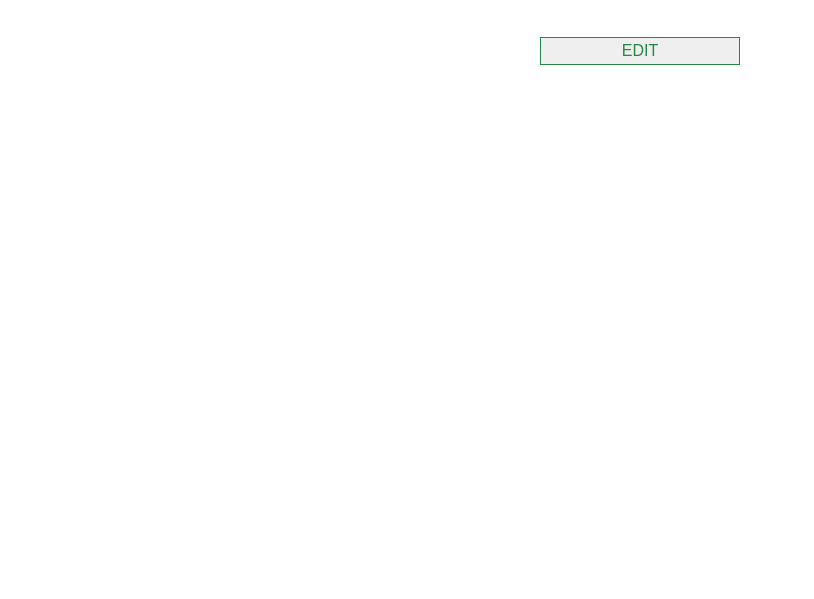
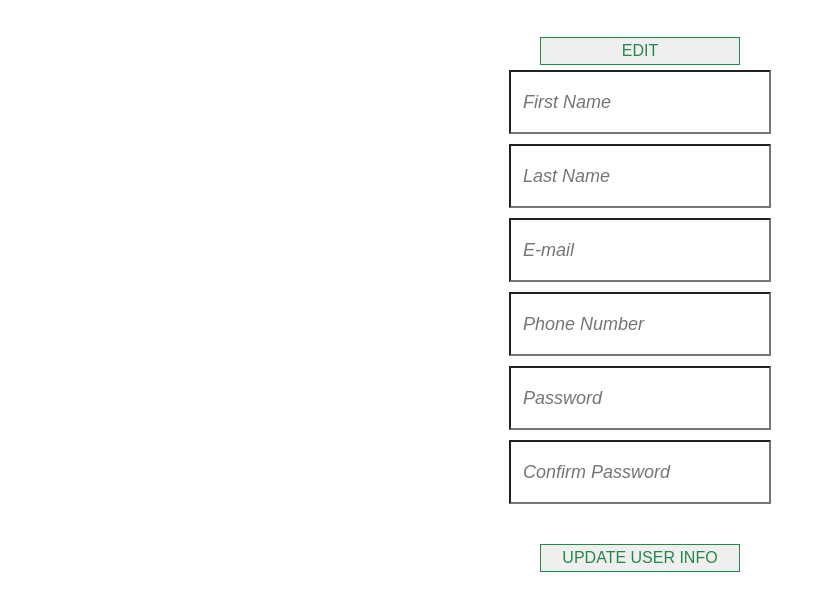
Before and after one commit to rubinj30/custom-auth, a React (Create React App) app in the folder client/: page /1 in a window 1280 px wide. Shown: the part 232-831 px from the top of the page, without its empty margins (0-814 px from the left). Before the commit the page ends 800 px from the top, so only its background shows below. Built offline with nearby package versions, Linux system fonts and the light colour scheme; no server answers.

Commit message:
Switched placement of items in editForm ternary

```diff
--- a/client/src/components/UserProfile.js
+++ b/client/src/components/UserProfile.js
@@ -1,6 +1,6 @@
 import React, { Component } from 'react';
 import styled from 'styled-components'
-import { LogoImg, CenterColumn, Button, ColumnTitle} from './styled-components/Styling'
+import { LogoImg, CenterColumn, Button, ColumnTitle } from './styled-components/Styling'
 import EditUserForm from './EditUserForm'
 import axios from 'axios'
 
@@ -36,16 +36,16 @@ class UserProfile extends Component {
                     <Button onClick={this.toggleEdit}>Edit</Button>
                     {
                         this.state.editShowing ?
+                            <EditUserForm
+                                user={this.state.user}
+                            />
+                            :
                             <div>
                                 <ProfileDiv>{this.state.user.firstName}</ProfileDiv>
                                 <ProfileDiv>{this.state.user.lastName}</ProfileDiv>
                                 <ProfileDiv>{this.state.user.emailAddress}</ProfileDiv>
                                 <ProfileDiv>{this.state.user.phoneNumber}</ProfileDiv>
                             </div>
-                            :
-                            <EditUserForm
-                                user={this.state.user}
-                            />
                     }
                 </CenterColumn>
             </div>
```
